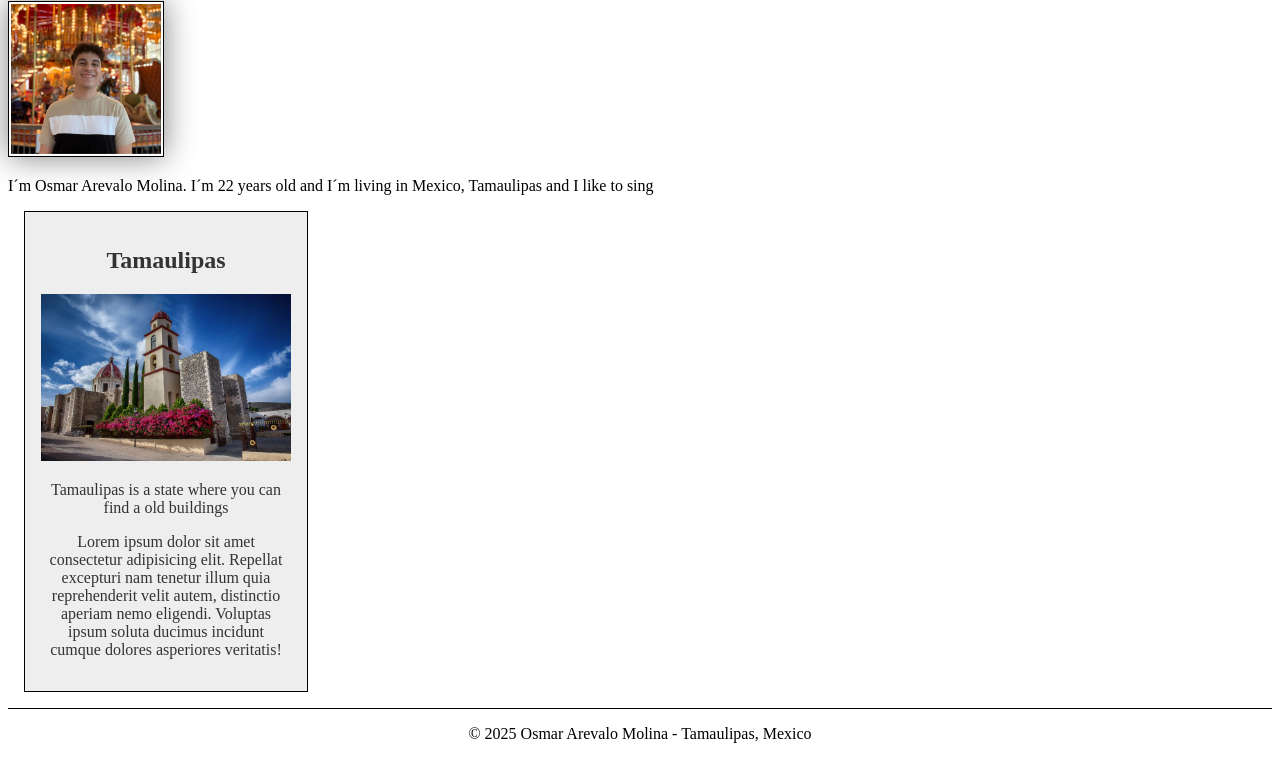
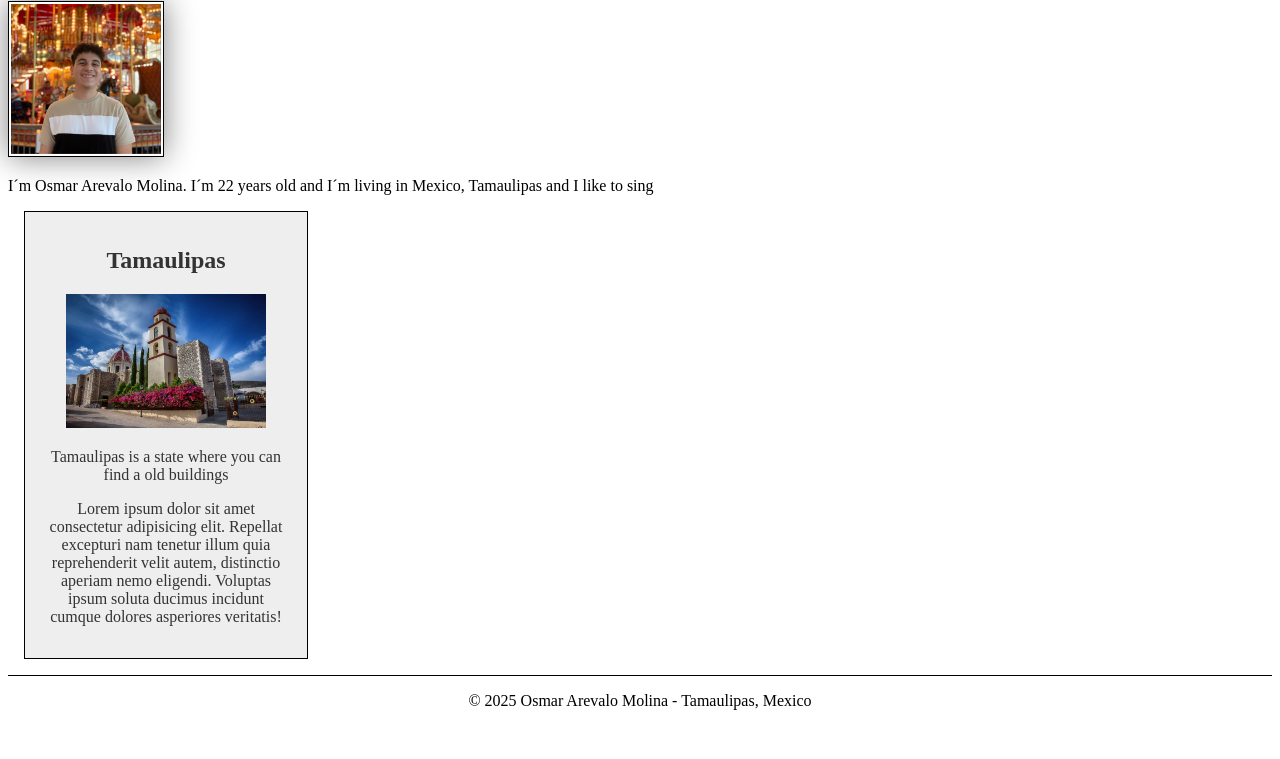
Before and after one commit to Osmar238/wdd130, a plain HTML site: page index.html in a window 1280 px wide. Shown: the part 183-942 px from the top of the page. After the commit the page ends 909 px from the top, so only its background shows below. Drawn offline with Linux system fonts and the light colour scheme.

Commit message:
change T to lower

```diff
--- a/index.html
+++ b/index.html
@@ -26,7 +26,7 @@
         <h2>
             Tamaulipas
         </h2>
-        <img src="images/Tamaulipas.jpg" alt="Picture of Tamaulipas" width="200">
+        <img src="images/tamaulipas.jpg" alt="Picture of Tamaulipas" width="200">
         <p>Tamaulipas is a state where you can find a old buildings</p>
         <p>Lorem ipsum dolor sit amet consectetur adipisicing elit. Repellat excepturi nam tenetur illum quia
             reprehenderit velit autem, distinctio aperiam nemo eligendi. Voluptas ipsum soluta ducimus incidunt cumque
--- a/styles/styles.css
+++ b/styles/styles.css
@@ -44,7 +44,7 @@ aside{
 }
 
 aside img{
-    width: 250px;
+    width: 200px;
     height: auto;
 }
 
```
